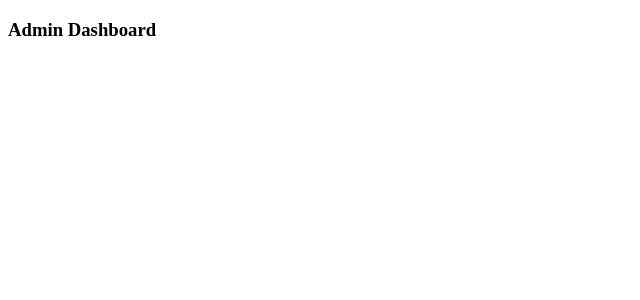
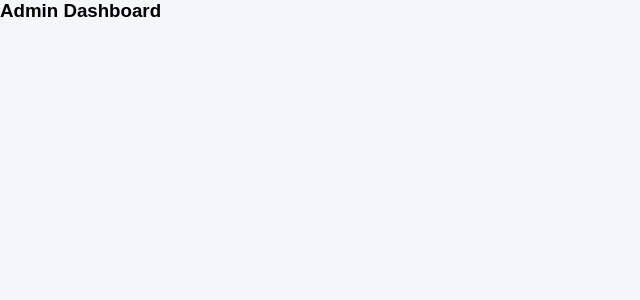
Before and after one commit to OmKhandale05/admin-dashboard, a React (Vite) app: page / in a window 1280 px wide. Shown: the top 300 px of the page, without its empty margins (0-640 px from the left). Built offline with nearby package versions, Linux system fonts and the light colour scheme.

Commit message:
Style: add some styles

```diff
--- a/src/index.css
+++ b/src/index.css
@@ -0,0 +1,15 @@
+*{
+    margin: 0;
+    padding: 0;
+    box-sizing: border-box;
+    font-family: Arial, Helvetica, sans-serif;
+}
+
+body{
+    background: #f5f6fa;
+}
+
+a{
+    text-decoration: none;
+    color: inherit;
+}
```
